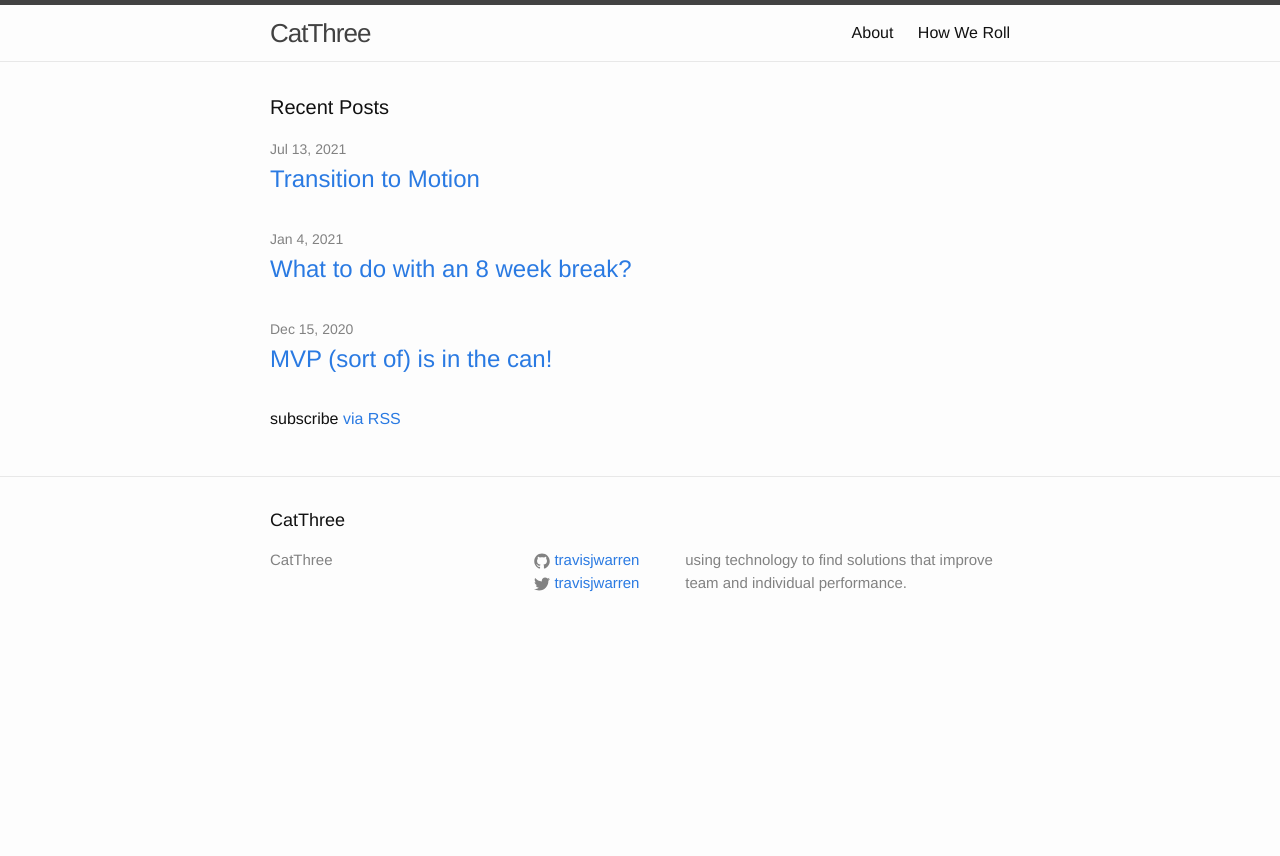
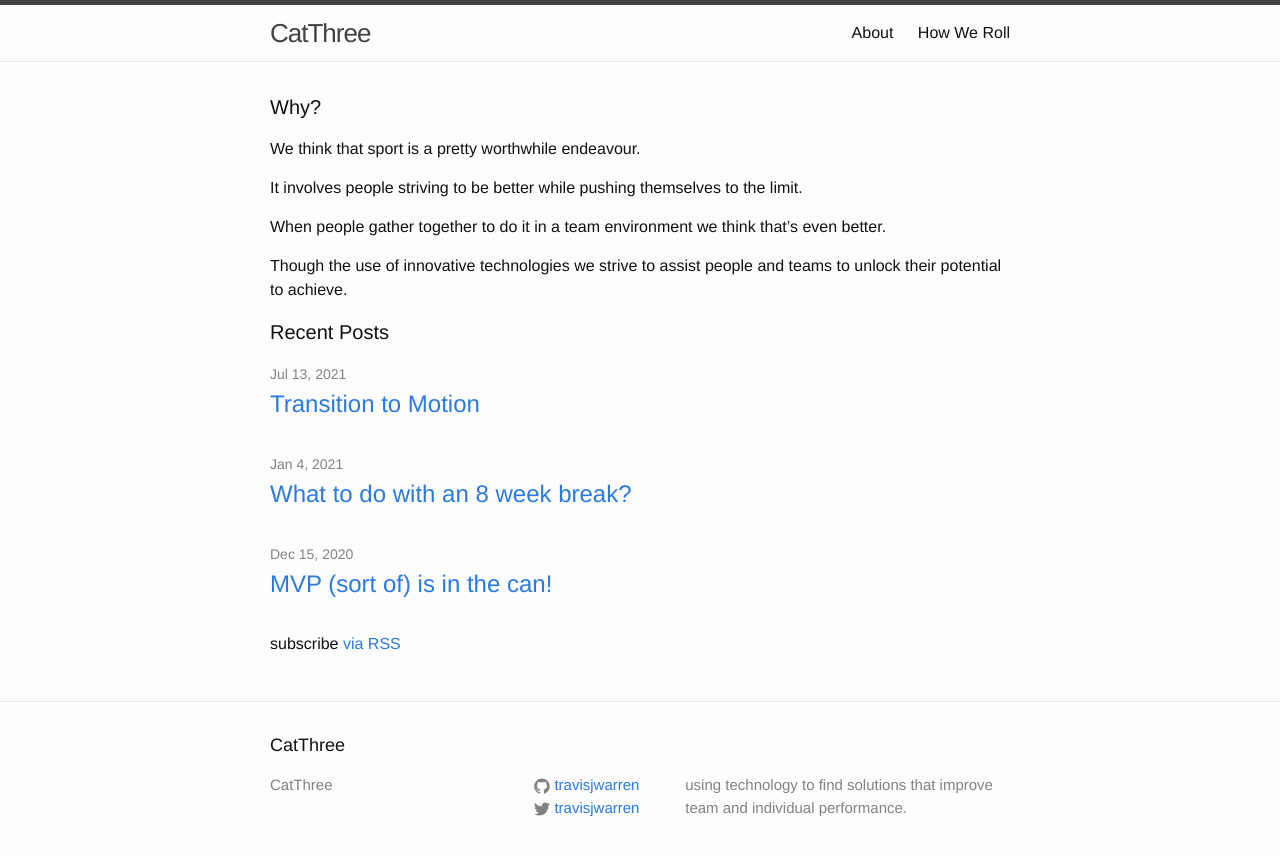
Before and after one commit to travisjwarren/travisjwarren.github.io, a Jekyll site: the page built from index.html, in a window 1280 px wide. Shown: the top 856 px of the page. Built offline with Jekyll 4.4.1, drawn with Linux system fonts in a browser that asks for light colours.

Commit message:
Update index.html

```diff
--- a/index.html
+++ b/index.html
@@ -3,7 +3,17 @@ layout: default
 ---
 
 <div class="home">
-
+  <h1 class="page-heading">Why?</h1>
+  <p>
+    We think that sport is a pretty worthwhile endeavour.
+  </p>
+  <p>It involves people striving to be better while pushing themselves to the limit.
+  </p>
+    When people gather together to do it in a team environment we think that’s even better.
+  </p>
+  <p>
+Though the use of innovative technologies we strive to assist people and teams to unlock their potential to achieve.
+  </p>
   <h1 class="page-heading">Recent Posts</h1>
 
    <ul class="post-list">
```
